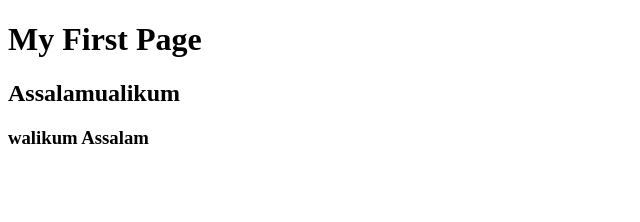
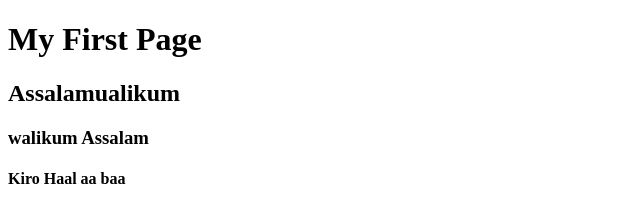
Before and after one commit to syedsohailshah/practisework, a plain HTML site: page index.html in a window 1280 px wide. Shown: the whole page, without its empty margins (0-640 px from the left). Drawn offline with Linux system fonts and the light colour scheme.

Commit message:
Update index.html 👍🏻

```diff
--- a/index.html
+++ b/index.html
@@ -9,5 +9,6 @@
     <h1>My First Page</h1>
     <h2>Assalamualikum</h2>
     <h3>walikum Assalam </h3>
+    <h4>Kiro Haal aa baa</h4>
 </body>
 </html>
```
